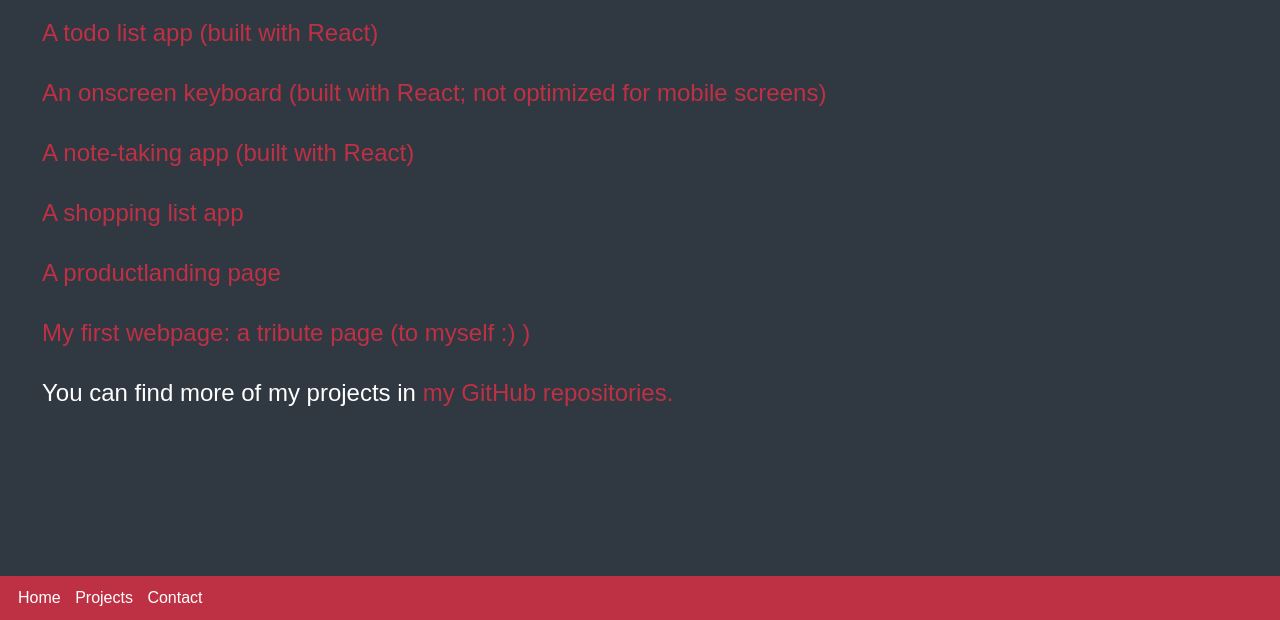
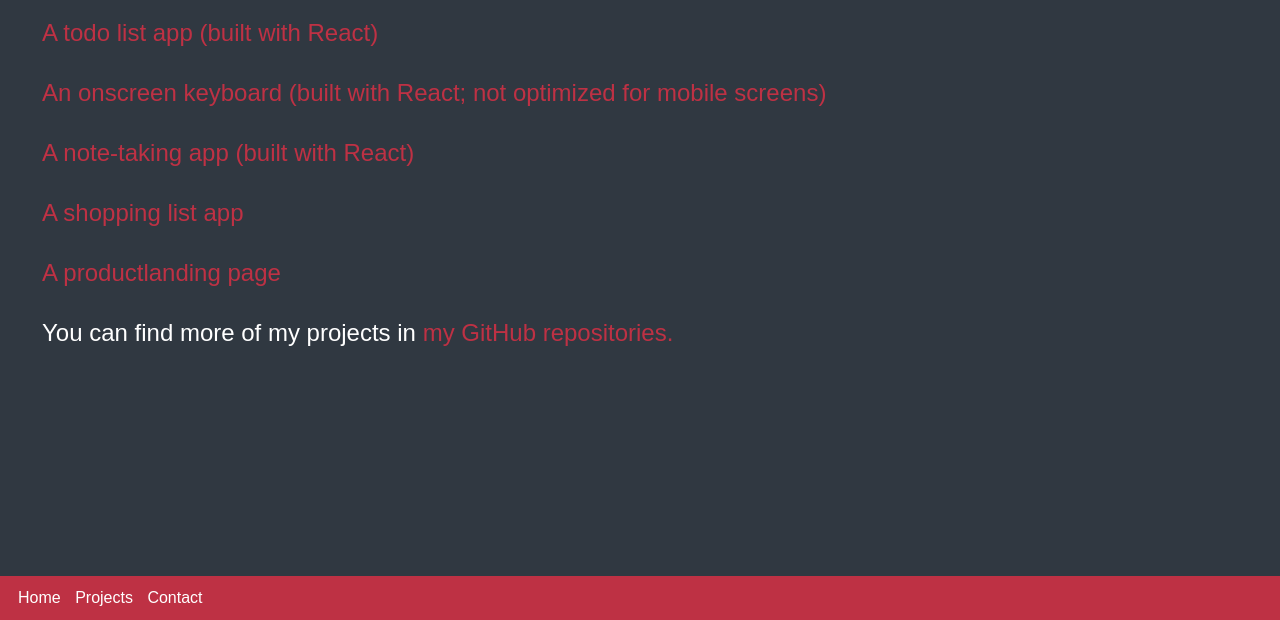
Before and after one commit to taiwocodes/portfolio, a plain HTML site: page projects.html in a window 1280 px wide. Shown: the part 200-820 px from the top of the page. Drawn offline with Linux system fonts and the light colour scheme.

Commit message:
commented out stuff

```diff
--- a/projects.html
+++ b/projects.html
@@ -68,9 +68,9 @@
                         <p class="project-title">A productlanding page
                     </a></p>
 
-                    <a href="https://codepen.io/taiwocodes/pen/bGgPYzO" target="_blank" class="project-tile">
+<!--                     <a href="https://codepen.io/taiwocodes/pen/bGgPYzO" target="_blank" class="project-tile">
                         <p class="project-title"> My first webpage: a tribute page (to myself :) )
-                    </a> </p>
+                    </a> </p> -->
 
                     <p>You can find more of my projects in <a href="https://github.com/taiwocodes?tab=repositories" target="_blank"> my GitHub repositories.</p>
                     </a>
```
